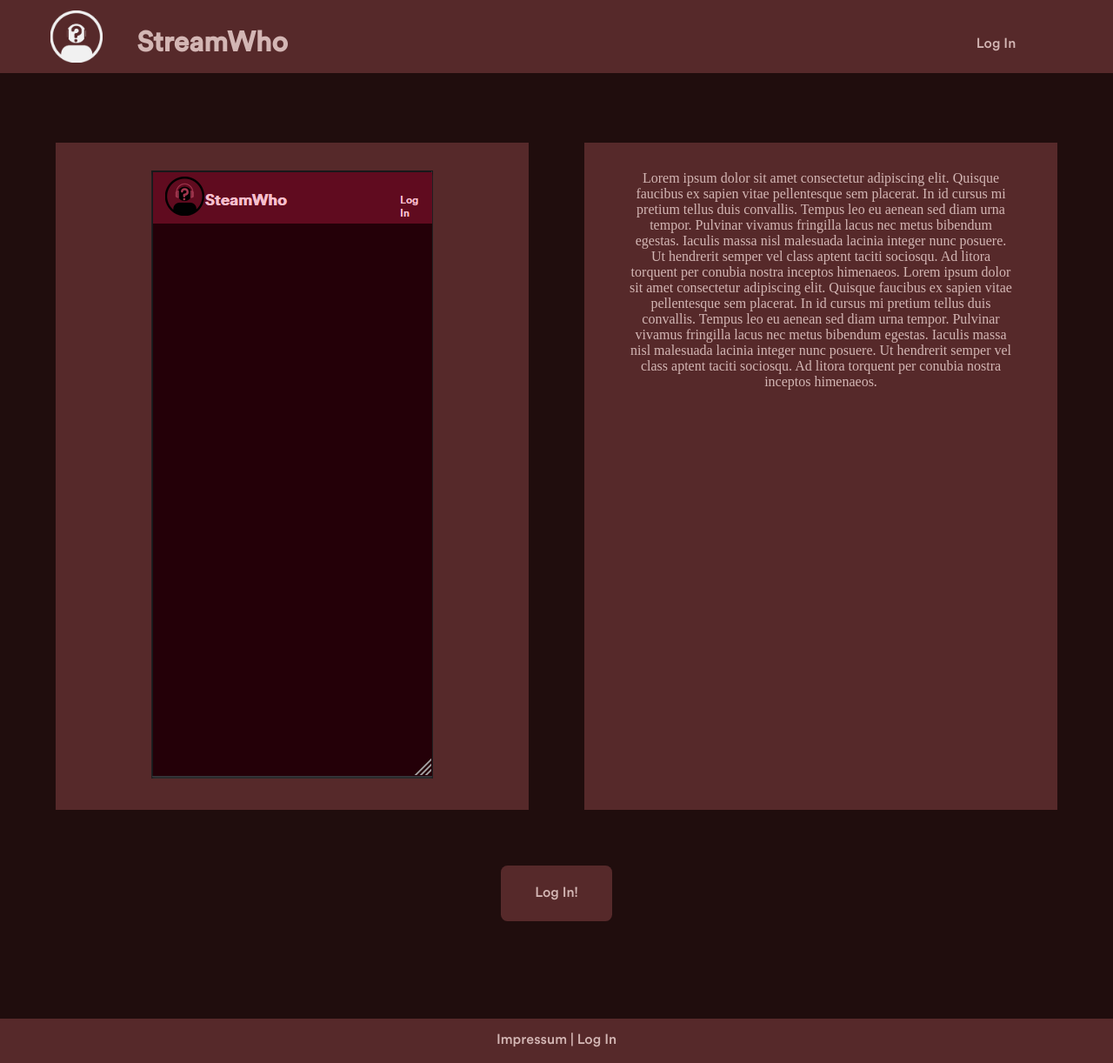
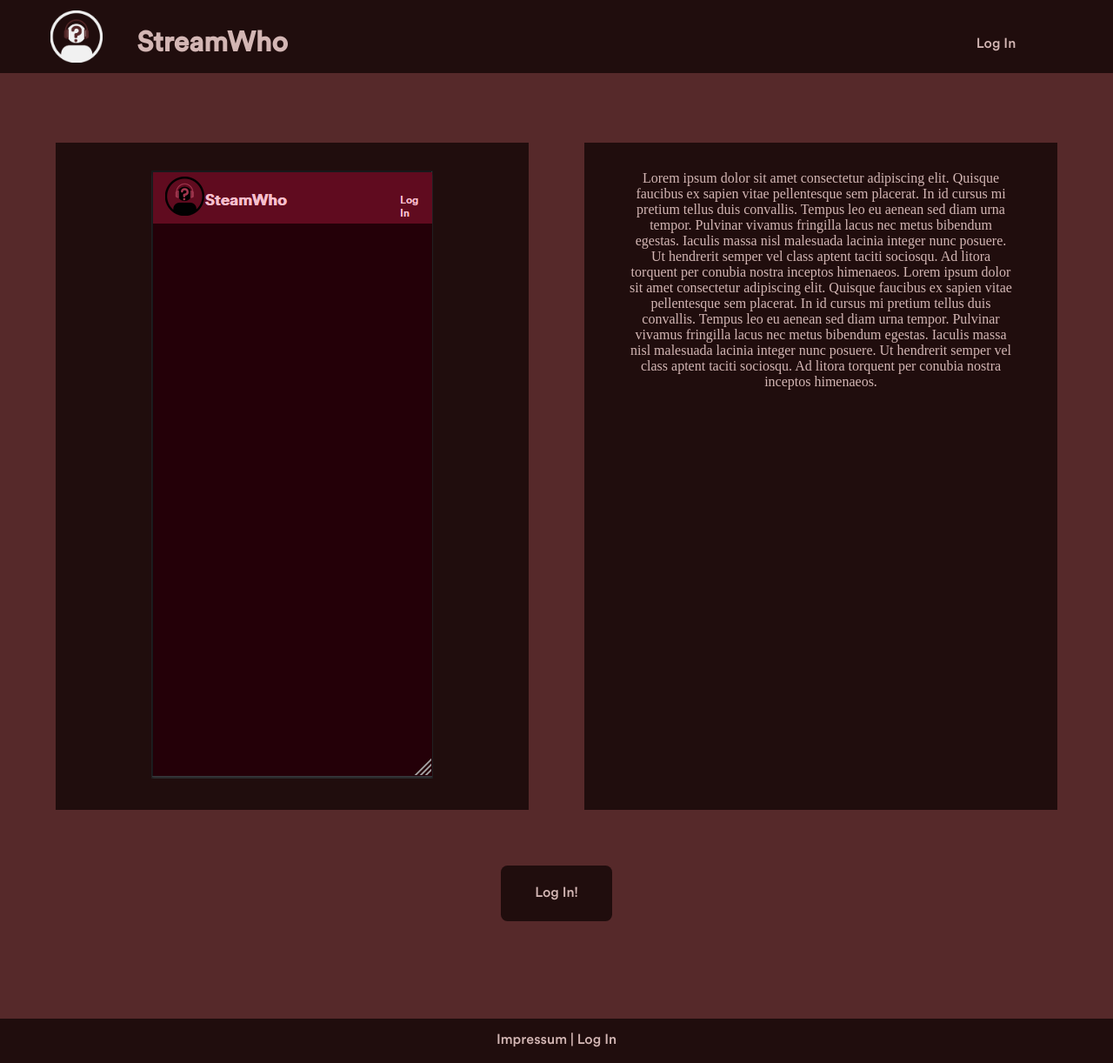
Before and after one commit to Neblposch/Stream_Who, a PHP site: page / in a window 1280 px wide. Shown: the whole page at 87% size. Run offline with PHP 8.4, Linux system fonts and the light colour scheme.

Commit message:
adjusted colours

```diff
--- a/v1/joinLobby.php
+++ b/v1/joinLobby.php
@@ -22,7 +22,7 @@
 <div class="container">
 
     <div class="logo-wrapper">
-        <img src="img/logoLight.png" class="logo" alt="Logo">
+        <img src="img/logo.png" class="logo" alt="Logo">
         <svg class="wave-ring" viewBox="0 0 240 240">  <!-- Increased from 200x200 -->
         <path id="wavePath" fill="none" stroke="var(--highlight-color)" stroke-width="4"/>
     </svg>
--- a/v1/style.css
+++ b/v1/style.css
@@ -19,11 +19,11 @@
 
 /*===INDEX===*/
 body{
-    background-color: var(--primary-color);
+    background-color: var(--secondary-color);
 }
 
 header{
-    background-color: var(--secondary-color);
+    background-color: var(--primary-color);
     padding: 1.5vh 1.5vw;
     display: grid;
     grid-template-columns: 1fr 7fr 1fr;
@@ -42,7 +42,7 @@ header img{
     margin-left: 3vw;
 }
 footer{
-    background-color: var(--secondary-color);
+    background-color: var(--primary-color);
     color: var(--text-color);
     font-family: mainFont;
     margin-top: 14vh;
@@ -60,14 +60,14 @@ footer{
     gap: 5vw;
 }
 .small-info-box{
-    background-color: var(--secondary-color);
+    background-color: var(--primary-color);
     color: var(--text-color);
     padding: 4vh 4vw;
     text-align: center;
 }
 
 #log-in-start button{
-    background-color: var(--secondary-color);
+    background-color: var(--primary-color);
     height: 8vh;
     width: 10vw;
     font-family: mainFont;
```
